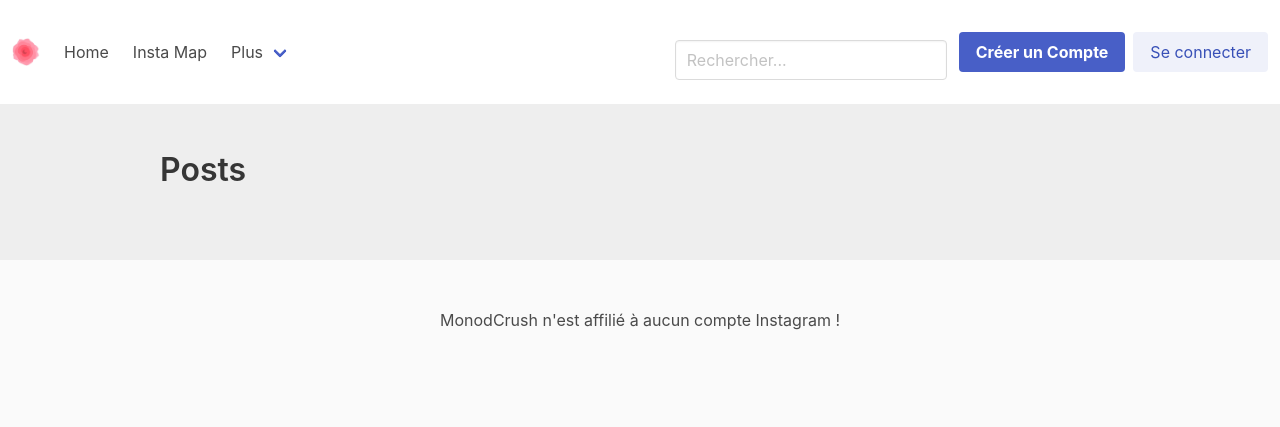
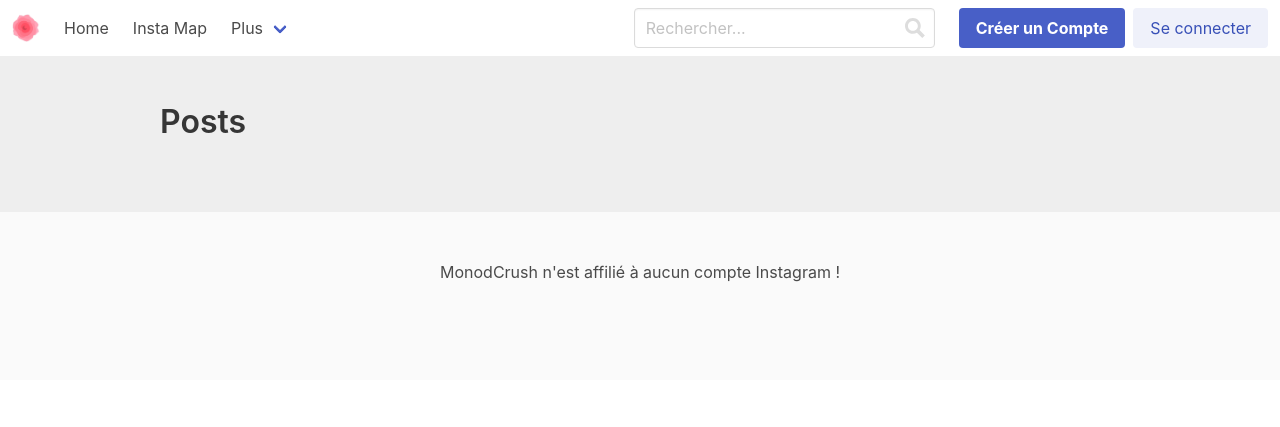
Before and after one commit to BenoitPrmt/Monod-Crush, a Flask app: page / in a window 1280 px wide. Shown: the top 427 px of the page. Run offline with Flask 2, Linux system fonts and the light colour scheme; data that the repository does not hold is empty; some libraries are stand-ins or nearby versions.

Commit message:
fix search bar and mobile dropdown bug

```diff
--- a/flaskr/templates/header.html
+++ b/flaskr/templates/header.html
@@ -4,15 +4,14 @@
             <img src="{{ url_for('static', filename='styles/logo_top.png')}}" alt="Monod Crush logo">
         </a>
 
-        <a role="button" class="navbar-burger" aria-label="menu" aria-expanded="false"
-           data-target="navbarBasicExample">
+        <a role="button" class="navbar-burger" aria-label="menu" aria-expanded="false">
             <span aria-hidden="true"></span>
             <span aria-hidden="true"></span>
             <span aria-hidden="true"></span>
         </a>
     </div>
 
-    <div id="navbarBasicExample" class="navbar-menu">
+    <div class="navbar-menu">
         <div class="navbar-start">
             <a class="navbar-item" href="{{ url_for('blog.index') }}">Home</a>
             <a class="navbar-item" href="{{ url_for('blog.index') }}">Insta Map</a>
@@ -31,19 +30,18 @@
         </div>
 
         <div class="navbar-end">
+            <form class="navbar-item" method="get" action="{{ url_for('search.search_user')}}">
+                <div class="control has-icons-right">
+                    <input class="input" name="search_user" type="text" placeholder="Rechercher..." value="{{ request.args['search_user'] }}">
+                    <span class="icon is-small is-right">
+                        <svg xmlns="http://www.w3.org/2000/svg" width="20" height="20" viewBox="0 0 24 24"><path
+                                fill="#ddd"
+                                d="M23.822 20.88l-6.353-6.354c.93-1.465 1.467-3.2 1.467-5.059.001-5.219-4.247-9.467-9.468-9.467s-9.468 4.248-9.468 9.468c0 5.221 4.247 9.469 9.468 9.469 1.768 0 3.421-.487 4.839-1.333l6.396 6.396 3.119-3.12zm-20.294-11.412c0-3.273 2.665-5.938 5.939-5.938 3.275 0 5.94 2.664 5.94 5.938 0 3.275-2.665 5.939-5.94 5.939-3.274 0-5.939-2.664-5.939-5.939z"/></svg>
+                    </span>
+                </div>
+            </form>
             <div class="navbar-item">
                 <div class="buttons">
-
-
-                    <form method="get" action="{{ url_for('search.search_user')}}">
-                        <div class="field mx-3 py-4 my-2 ">
-                            <label class="label" for="search"></label>
-                                <div class="control">
-                                <input class="input" id="search" name="search_user" type="text" placeholder="Rechercher..."
-                                value="{{ request.args['search_user'] }}">
-                                </div>
-                            </div>
-                    </form>
 
                     {% if g.user %}
                     <a class="button is-link is-inverted"
```
Also changed, not shown: flaskr/static/scripts/nav-bar.js (+36 -16 lines).
